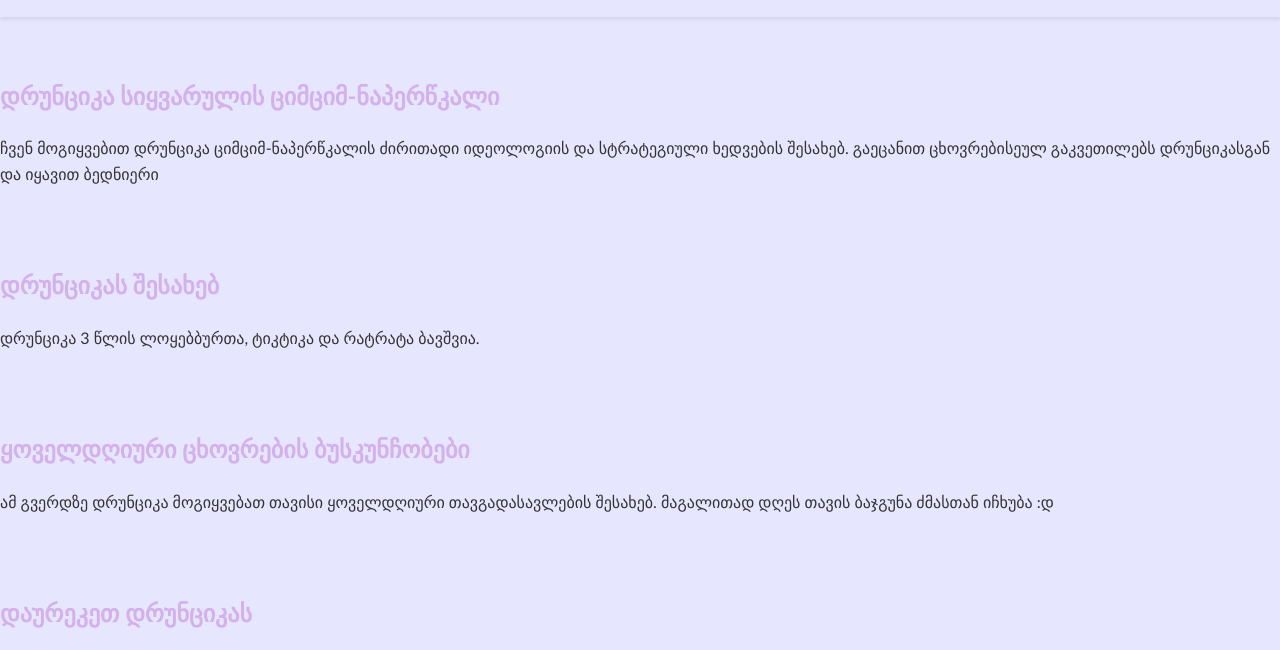
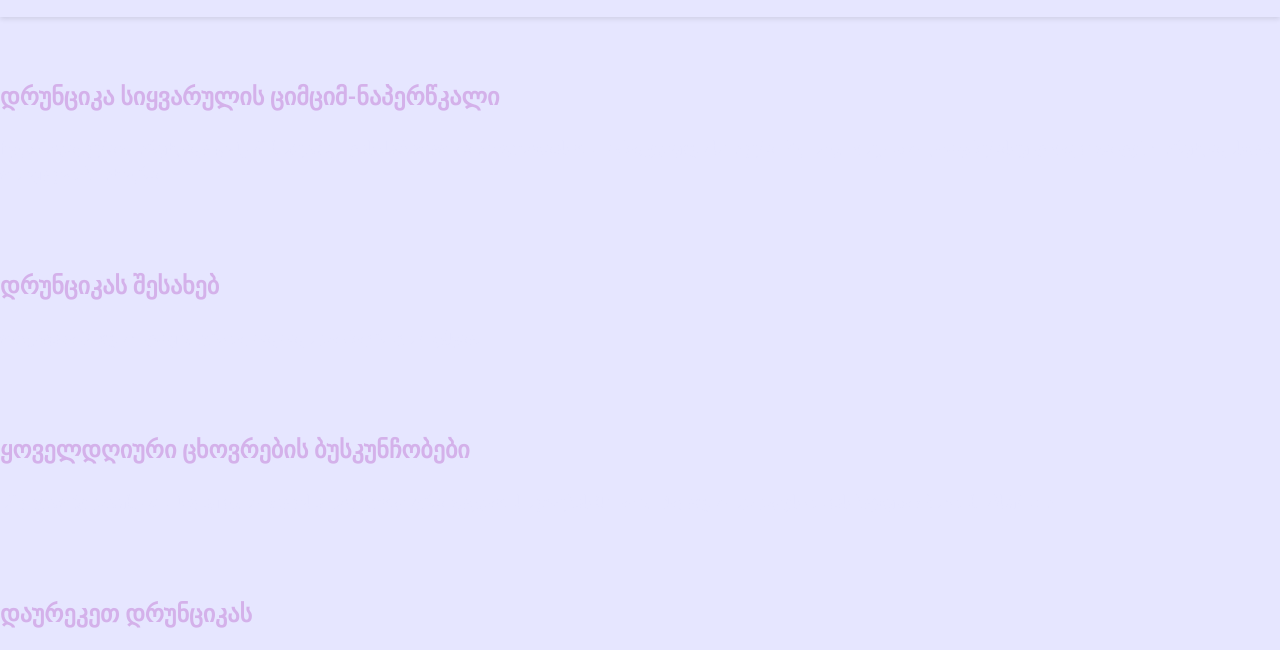
Before and after one commit to k-elo/000000000000, a plain HTML site: page index.html in a window 1280 px wide. Shown: the part 100-750 px from the top of the page. Drawn offline with Linux system fonts and the light colour scheme.

Commit message:
Update styles.css

```diff
--- a/styles.css
+++ b/styles.css
@@ -100,6 +100,7 @@ nav ul li a:hover {
 
 main {
     padding: 40px 0;
+    color: var(--light-color);
 }
 
 section {
```
